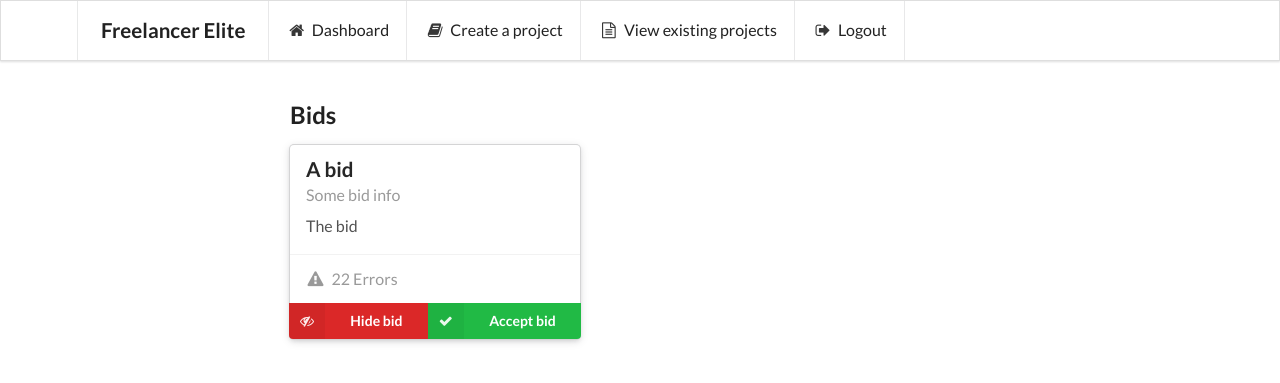
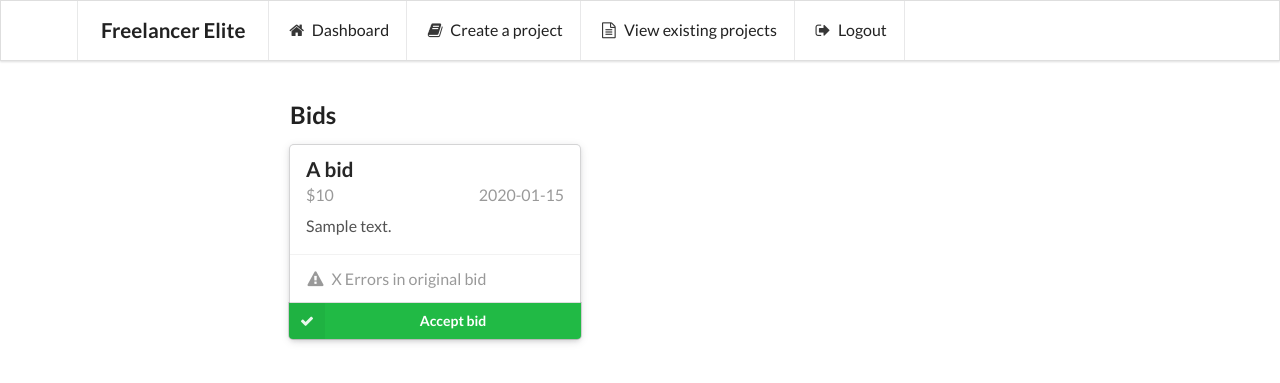
Before and after one commit to Eusaybia/project-hybrid, a Django app: page /hybridapp/projectbids/1 in a window 1280 px wide. Shown: the top 383 px of the page. Run offline with Django 3.2, Linux system fonts and the light colour scheme; tables that the repository leaves empty hold one stand-in row (values such as "Sample post"); a database or web service that is not in the repository returns one stand-in record (values such as "Sample title"); data that the repository does not hold is empty; parts of the project's set-up code (start-up, migrations or seed data) failed here and were passed over; some libraries are stand-ins or nearby versions.

Commit message:
Info in bid cards

```diff
--- a/hybridapp/services.py
+++ b/hybridapp/services.py
@@ -98,8 +98,10 @@ def get_bids_by_project_id(project_id):
     r = requests.get('https://www.freelancer-sandbox.com/api/projects/0.1/bids/',
                      headers=headers, params=params)
 
-    print(r.json())
+    # print(r.json())
     bids = r.json()['result']['bids']
+    for bid in bids:
+        bid['submitdate'] = datetime.datetime.fromtimestamp(bid['submitdate'])
 
     if len(bids) == 0:
         # List is empty
--- a/hybridapp/templates/hybridapp/projectbids.html
+++ b/hybridapp/templates/hybridapp/projectbids.html
@@ -2,6 +2,7 @@
 {% block navbar %}
 {% include "hybridapp/includes/_navbar.html" %}
 {% endblock %}
+{% load humanize %}
 {% block content %}
 <h2>Bids</h2>
 <div class="ui cards">
@@ -10,26 +11,44 @@
         <div class="content">
             <div class="header">A bid</div>
             <div class="meta">
-                Some bid info
+                <span class="right floated time">{{ bid.submitdate|naturaltime }}</span>
+                <span class="amount">${{ bid.amount }}</span>
             </div>
             <div class="description">
-                <p>The bid</p>
+                <p>{{ bid.description }}</p>
             </div>
         </div>
         <div class="extra content">
-            <a href="#">
+            <a id="errors">
                 <i class="warning sign icon"></i>
-                22 Errors
+                X Errors in original bid
             </a>
         </div>
-        <div class="ui bottom attached buttons">
-            <a class="ui red labeled icon button" href="#"><i class="hide icon"></i> Hide bid</a>
-            <a class="ui green labeled icon button" href="#"><i class="checkmark icon"></i> Accept bid</a>
-        </div>
+        <a class="ui green bottom attached labeled icon button" href="#"><i class="checkmark icon"></i> Accept bid</a>
     </div>
     {% empty %}
     <p>There are no bids for this project.</p>
     {% endfor %}
 </div>
-
+<div class="ui modal">
+    <div class="header">Modal</div>
+    <div class="content">
+        <p>This is content</p>
+    </div>
+    <div class="actions">
+        <div class="ui deny button labeled icon button">
+            Cancel
+            <i class="cancel icon"></i>
+        </div>
+        <div class="ui positive labeled icon button">
+            Request Access
+            <i class="send outline icon"></i>
+        </div>
+    </div>
+</div>
 {% endblock %}
+{% block javascript %}
+<script>
+    $(".ui.modal").modal("attach events", "#errors", "show");
+</script>
+{% endblock %}
```
